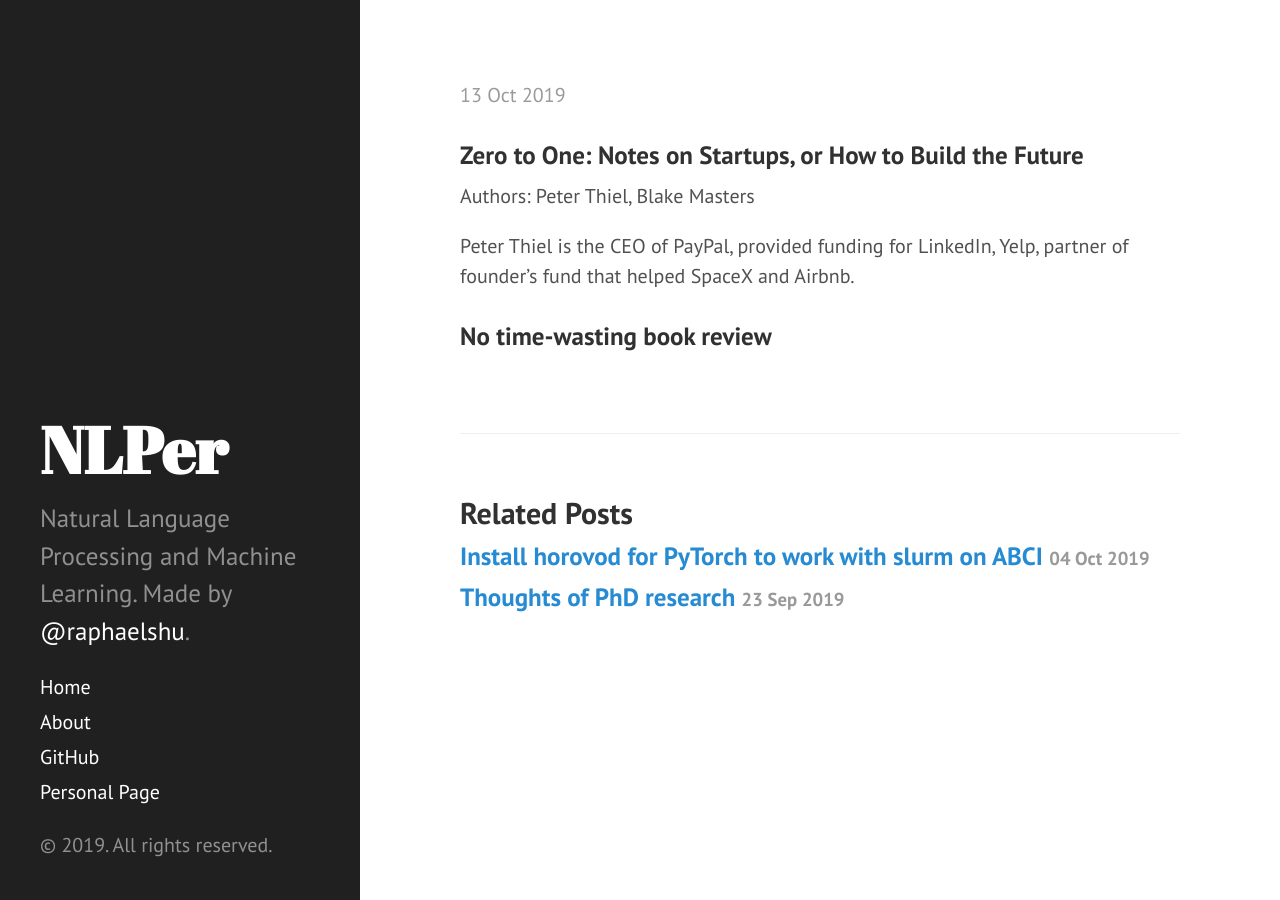
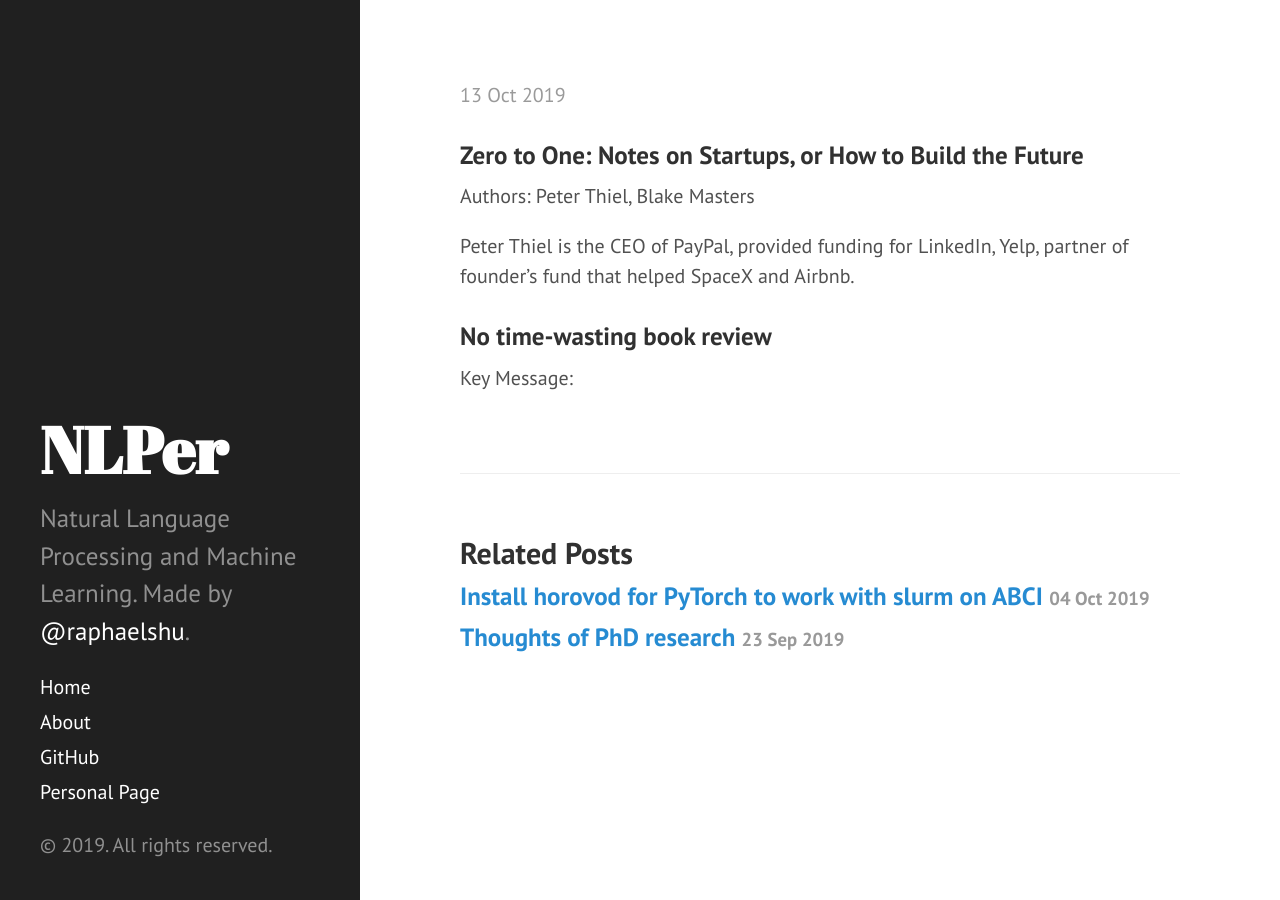
Before and after one commit to zomux/nlper, a Jekyll site: the page built from _posts/2019-10-13-book-review-zero-to-one.md, in a window 1280 px wide. Built offline with Jekyll 4.4.1, drawn with Linux system fonts in a browser that asks for light colours; our own code applies the rules of GitHub Pages for plain Markdown files; comment, search, counter and statistics services are not loaded.

Commit message:
_posts/2019-10-13-book-review-zero-to-one.md updated from https://stackedit.io/

```diff
--- a/_posts/2019-10-13-book-review-zero-to-one.md
+++ b/_posts/2019-10-13-book-review-zero-to-one.md
@@ -11,7 +11,7 @@ Peter Thiel is the CEO of PayPal, provided funding for LinkedIn, Yelp, partner o
 
 ### No time-wasting book review
 
-
+Key Message:
 <!--stackedit_data:
-eyJoaXN0b3J5IjpbLTQyNTQwOTUyOF19
+eyJoaXN0b3J5IjpbLTY3MjU3NjczNl19
 -->
```
